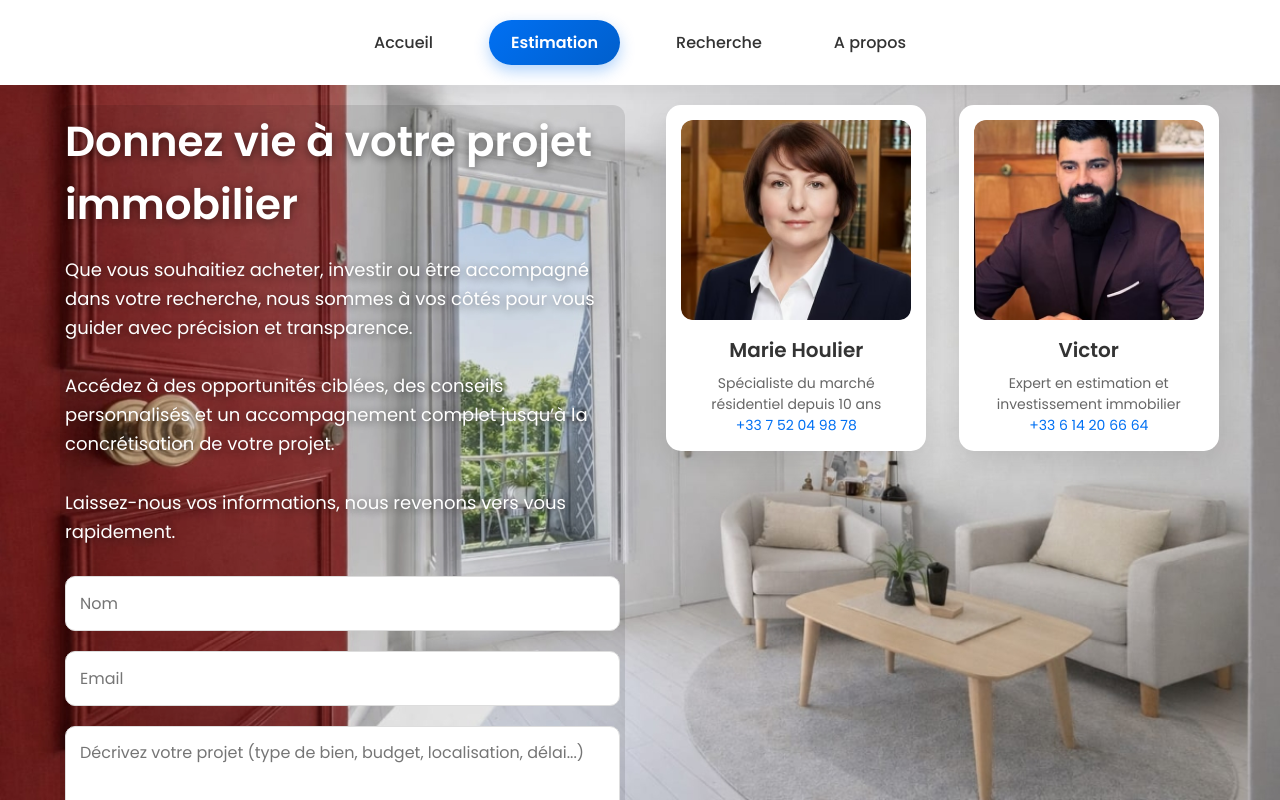
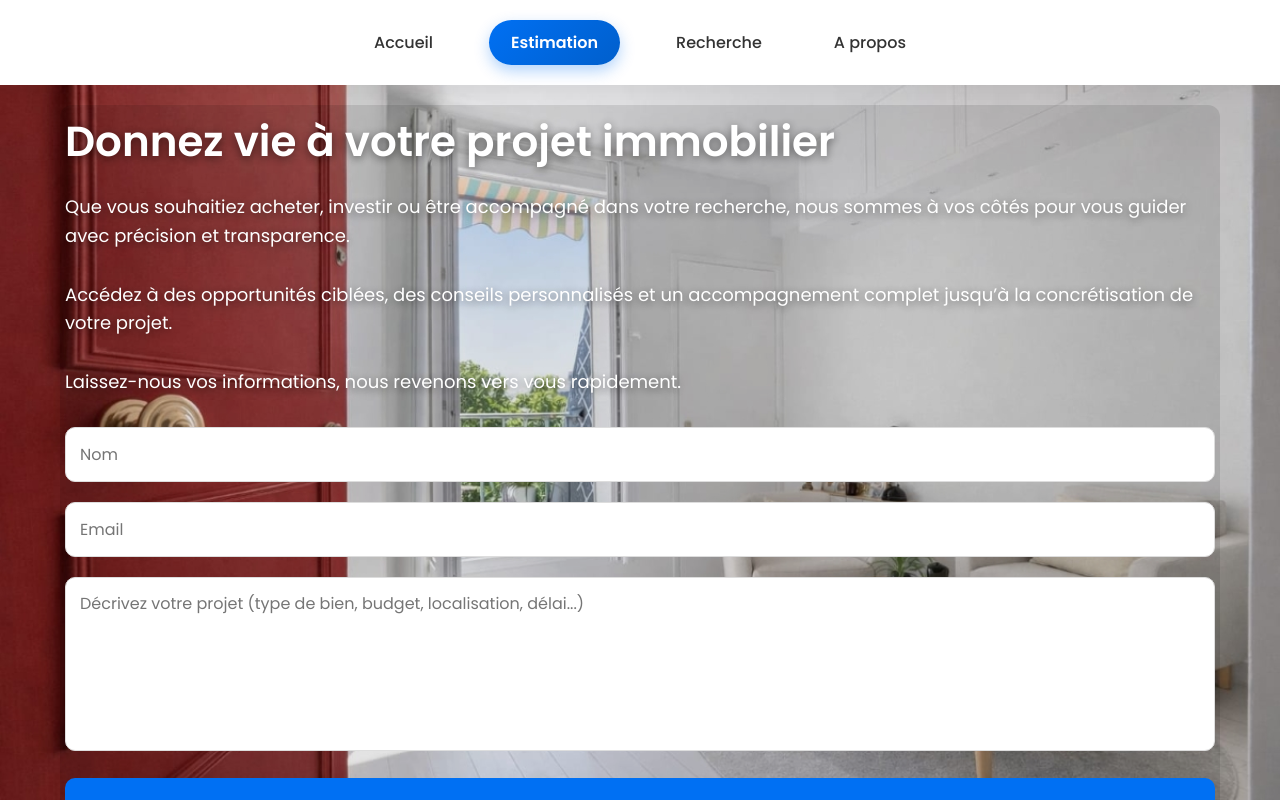
Before and after one commit to Juju-kpi/estimation_immo, a Next.js app: page /contact in a window 1280 px wide. Shown: the top 800 px of the page. Built offline with nearby package versions, Linux system fonts and the light colour scheme.

Commit message:
Update page.js

```diff
--- a/app/contact/page.js
+++ b/app/contact/page.js
@@ -1,22 +1,6 @@
 "use client";
 
-import Image from "next/image";
 import { useState } from "react";
-
-const agents = [
-  {
-    name: "Marie Houlier",
-    role: "Spécialiste du marché résidentiel depuis 10 ans",
-    img: "/Marie.jpeg",
-    phone: "+33 7 52 04 98 78",
-  },
-  {
-    name: "Victor",
-    role: "Expert en estimation et investissement immobilier",
-    img: "/Victor.jpeg",
-    phone: "+33 6 14 20 66 64",
-  },
-];
 
 export default function ContactPage() {
   const [formData, setFormData] = useState({ name: "", email: "", message: "" });
@@ -42,20 +26,21 @@ export default function ContactPage() {
       } else {
         setStatus("error");
       }
-    } catch (err) {
+    } catch {
       setStatus("error");
     }
   };
 
   return (
     <main className="contact-page">
-      <div className="contact-container">
-        {/* Colonne Formulaire + Texte */}
-        <div className="contact-form-section">
+      <div className="contact-container single">
+
+        <div className="contact-form-section centered">
           <h1>Donnez vie à votre projet immobilier</h1>
 
           <p>
-Que vous souhaitiez acheter, investir ou être accompagné dans votre recherche, nous sommes à vos côtés pour vous guider avec précision et transparence.
+            Que vous souhaitiez acheter, investir ou être accompagné dans votre recherche,
+            nous sommes à vos côtés pour vous guider avec précision et transparence.
           </p>
 
           <p>
@@ -68,22 +53,9 @@ Laissez-nous vos informations, nous revenons vers vous rapidement.
           </p>
 
           <form onSubmit={handleSubmit} className="contact-form">
-            <input
-              type="text"
-              name="name"
-              placeholder="Nom"
-              value={formData.name}
-              onChange={handleChange}
-              required
-            />
-            <input
-              type="email"
-              name="email"
-              placeholder="Email"
-              value={formData.email}
-              onChange={handleChange}
-              required
-            />
+            <input type="text" name="name" placeholder="Nom" value={formData.name} onChange={handleChange} required />
+            <input type="email" name="email" placeholder="Email" value={formData.email} onChange={handleChange} required />
+
             <textarea
               name="message"
               placeholder="Décrivez votre projet (type de bien, budget, localisation, délai...)"
@@ -91,28 +63,15 @@ Laissez-nous vos informations, nous revenons vers vous rapidement.
               onChange={handleChange}
               rows={6}
               required
-            ></textarea>
+            />
+
             <button type="submit" className="primary-btn">Envoyer</button>
+
             {status === "success" && <p className="success-msg">Message envoyé avec succès !</p>}
             {status === "error" && <p className="error-msg">Erreur, veuillez réessayer.</p>}
           </form>
         </div>
 
-        {/* Colonne Agents */}
-        <div className="contact-agents-section">
-          {agents.map((agent, idx) => (
-            <div key={idx} className="agent-card">
-              <div className="agent-image">
-                <Image src={agent.img} alt={agent.name} fill />
-              </div>
-              <h3>{agent.name}</h3>
-              <p>{agent.role}</p>
-              <p>
-                <a href={`tel:${agent.phone}`} className="agent-contact">{agent.phone}</a>
-              </p>
-            </div>
-          ))}
-        </div>
       </div>
     </main>
   );
```
Lines whose indentation alone changed are shown as unchanged.
